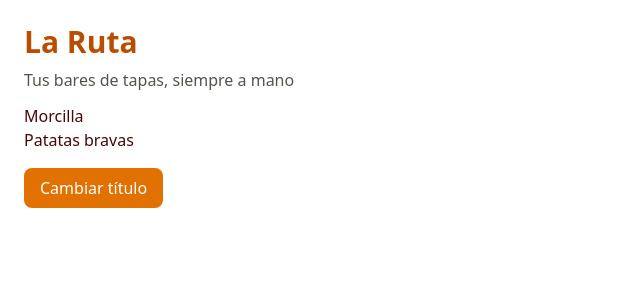
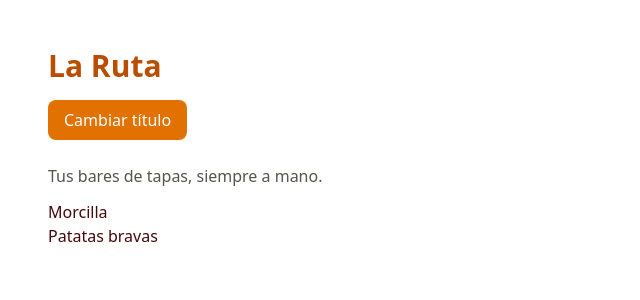
Before and after one commit to idoceb00/la-ruta, an Angular app in the folder frontend/: page / in a window 1280 px wide. Shown: the top 300 px of the page, without its empty margins (0-640 px from the left). Built offline with nearby package versions, Linux system fonts and the light colour scheme.

Commit message:
feat: extract header into its own component

```diff
--- a/frontend/src/app/app.html
+++ b/frontend/src/app/app.html
@@ -1,15 +1,10 @@
 <main class="min-h-screen bg-stone-70 p-6">
-  <h1 class="text-3xl font-bold text-amber-700">{{ title() }}</h1>
-  <p class="mt-2 text-stone-600">Tus bares de tapas, siempre a mano</p>
-  <ul class="mt-3 font-italic text-red-950">
+  <app-header />
+  <p class="px-6 text-stone-600">Tus bares de tapas, siempre a mano.</p>
+  <ul class="px-6 mt-3 font-italic text-red-950">
     <li> Morcilla</li>
     <li>Patatas bravas</li>
   </ul>
-  <button
-  class="mt-4 rounded-lg bg-amber-600 px-4 py-2 text-white hover:bg-amber-700"
-  (click)="changeTitle()">
-  Cambiar título
-  </button>
 </main>
 
 <router-outlet />
--- a/frontend/src/app/app.ts
+++ b/frontend/src/app/app.ts
@@ -1,16 +1,10 @@
 import { Component, signal } from '@angular/core';
 import { RouterOutlet } from '@angular/router';
-
+import { Header } from './layout/header/header'
 @Component({
-  imports: [RouterOutlet],
+  imports: [RouterOutlet, Header],
   selector: 'app-root',
   styleUrl: './app.css',
   templateUrl: './app.html',
 })
-export class App {
-  protected readonly title = signal('La Ruta');
-
-  protected changeTitle(): void {
-    this.title.set(this.title() === 'La Ruta' ? 'Mi ruta de tapas' : 'La Ruta')
-  }
-}
+export class App {}
--- /dev/null
+++ b/frontend/src/app/layout/header/header.html
@@ -0,0 +1,8 @@
+<header class="p-6">
+    <h1 class="text-3xl font-bold text-amber-700">{{ title() }}</h1>
+  <button
+  class="mt-4 rounded-lg bg-amber-600 px-4 py-2 text-white hover:bg-amber-700"
+  (click)="changeTitle()">
+  Cambiar título
+  </button>
+</header>
--- /dev/null
+++ b/frontend/src/app/layout/header/header.ts
@@ -0,0 +1,15 @@
+import { Component, signal } from '@angular/core';
+
+@Component({
+  imports: [],
+  selector: 'app-header',
+  styleUrl: './header.css',
+  templateUrl: './header.html',
+})
+export class Header {
+  protected readonly title = signal('La Ruta');
+
+  protected changeTitle(): void {
+    this.title.set(this.title() === 'La Ruta' ? 'Mi ruta de tapas' : 'La Ruta')
+  }
+}
```
Also changed, not shown: frontend/src/app/layout/header/header.css (added), 1 other file (tests, documents, lock files or other folders).
